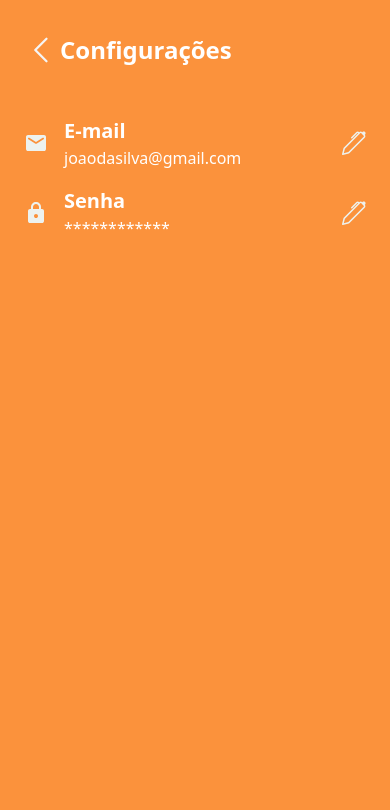
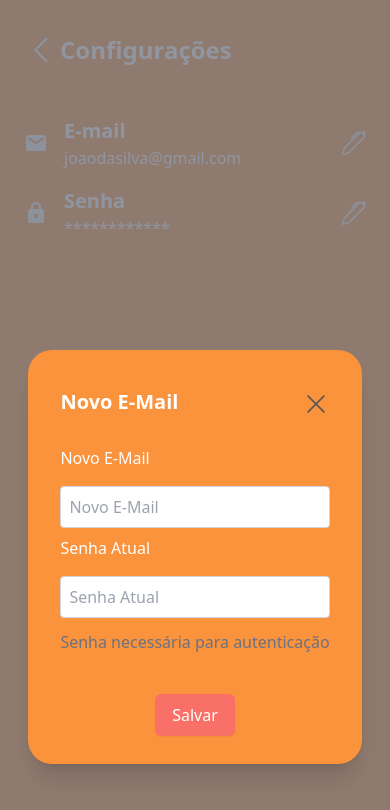
Before and after one commit to klsio22/easy-find, an Angular app: page /authentication in a window 390 px wide. Shown: the top 810 px of the page. Built offline with nearby package versions, Linux system fonts and the light colour scheme.

Commit message:
feat(authentication): create modal email

```diff
--- a/src/app/components/pages/account/authentication/authentication.component.html
+++ b/src/app/components/pages/account/authentication/authentication.component.html
@@ -1,6 +1,10 @@
-<div class="flex flex-col items-center rounded-lg shadow-md max-w-md mx-auto h-screen " *ngIf="!isModalOpen">
+<div class="flex flex-col items-center rounded-lg shadow-md max-w-md mx-auto h-screen " *ngIf="!showModal"
+  (close)="closeModalAuth()">
   <div class="bg-neon-carrot shadow-md p-6 h-full text-white w-full">
     <app-back-previous-screen [link]="'/account'" [title]="'Configurações'"></app-back-previous-screen>
+
+    <app-modal-edition [newEmail]="newEmail" [currentPassword]="currentPassword">
+    </app-modal-edition>
 
     <div class="flex items-center justify-between mb-4 mt-12">
       <div class="flex items-center">
@@ -36,36 +40,7 @@
       <span (click)="openModal()" onKeyPress="" onKeyDown="" onKeyUp="">
         <app-pen></app-pen>
       </span>
+    </div>
 
-    </div>
   </div>
 </div>
-
-
-<div class="fixed z-10 inset-0 overflow-y-auto" aria-labelledby="modal-title" aria-modal="true" *ngIf="isModalOpen">
-  <div class="flex items-end justify-center min-h-screen pt-4 px-4 pb-20 text-center sm:block sm:p-0">
-    <div class="fixed inset-0 bg-gray-500 bg-opacity-75 transition-opacity" aria-hidden="true" (click)="closeModal()"
-      onKeyPress="" onKeyDown="" onKeyUp=""></div>
-    <span class="hidden sm:inline-block sm:align-middle sm:h-screen" aria-hidden="true">&#8203;</span>
-    <div
-      class="inline-block align-bottom bg-white rounded-lg px-4 pt-5 pb-4 text-left overflow-hidden shadow-xl transform transition-all sm:my-8 sm:align-middle sm:max-w-lg sm:w-full">
-      <div class="bg-white px-4 pt-5 pb-4 sm:p-6 sm:pb-4">
-        <h3 class="text-lg leading-6 font-medium text-gray-900" id="modal-title">Novo E-Mail</h3>
-        <div class="mt-2">
-          <input type="text" placeholder="Novo E-Mail" [(ngModel)]="newEmail"
-            class="w-full p-2 border border-gray-300 rounded mt-2">
-          <input type="password" placeholder="Senha Atual" [(ngModel)]="currentPassword"
-            class="w-full p-2 border border-gray-300 rounded mt-2">
-          <p class="mt-1 text-sm text-gray-500">Senha necessária para autenticação</p>
-        </div>
-      </div>
-      <div class="bg-gray-50 px-4 py-3 sm:px-6 sm:flex sm:flex-row-reverse">
-        <button type="button"
-          class="w-full inline-flex justify-center rounded-md border border-transparent shadow-sm px-4 py-2 bg-red-600 text-base font-medium text-white hover:bg-red-700 focus:outline-none focus:ring-2 focus:ring-offset-2 focus:ring-red-500 sm:ml-3 sm:w-auto sm:text-sm"
-          (click)="closeModal()">
-          Salvar
-        </button>
-      </div>
-    </div>
-  </div>
-</div>
--- a/src/app/components/pages/account/authentication/authentication.component.ts
+++ b/src/app/components/pages/account/authentication/authentication.component.ts
@@ -1,27 +1,33 @@
-import { Component, Input, Output } from '@angular/core';
+import { Component } from '@angular/core';
 import { PenComponent } from '../../../../../assets/pen/pen.component';
 import { BackPreviousScreenComponent } from '../../../back-previous-screen/back-previous-screen.component';
+import { ModalEditionComponent } from './modal-edition/modal-edition.component';
+import { CommonModule } from '@angular/common';
 import { FormsModule } from '@angular/forms';
-import { CommonModule } from '@angular/common';
 
 @Component({
   selector: 'app-authentication',
   standalone: true,
-  imports: [PenComponent, BackPreviousScreenComponent, FormsModule,CommonModule],
+  imports: [
+    PenComponent,
+    BackPreviousScreenComponent,
+    ModalEditionComponent,
+    CommonModule,
+    FormsModule,
+  ],
   templateUrl: './authentication.component.html',
 })
 export class AuthenticationComponent {
   email: string = 'joaodasilva@gmail.com';
   newEmail: string = '';
   currentPassword: string = '';
-  isModalOpen: boolean = false;
+  showModal = false;
 
   openModal() {
-    this.isModalOpen = true;
-    console.log(this.isModalOpen);
+    this.showModal = true;
   }
 
-  closeModal() {
-    this.isModalOpen = false;
+  closeModalAuth() {
+    this.showModal = false;
   }
 }
--- /dev/null
+++ b/src/app/components/pages/account/authentication/modal-edition/modal-edition.component.html
@@ -0,0 +1,39 @@
+<div class="fixed z-10 inset-0 overflow-y-auto" aria-labelledby="modal-title" aria-modal="true">
+  <div class="flex items-end justify-center min-h-screen pt-4 px-4 pb-20 text-center sm:block sm:p-0">
+    <div class="fixed inset-0 bg-gray-500 bg-opacity-75 transition-opacity" aria-hidden="true" onKeyPress=""
+      onKeyDown="" onKeyUp=""></div>
+    <span class="hidden sm:inline-block sm:align-middle sm:h-screen" aria-hidden="true">&#8203;</span>
+    <div
+      class="flex flex-col justify-center items-center gap-3 align-bottom bg-neon-carrot  rounded-3xl px-4 pt-5 pb-4 text-left overflow-hidden shadow-xl transform transition-all sm:my-8 sm:align-middle sm:max-w-lg sm:w-full">
+      <div class="px-4 pt-5 pb-4 sm:p-6 sm:pb-4 flex flex-col gap-5">
+        <div class="flex justify-between items-start">
+          <h3 class="text-lg leading-6 text-light-900 text-3xl font-bold" id="modal-title">Novo E-Mail</h3>
+
+          <span>
+            <svg xmlns="http://www.w3.org/2000/svg" width="28" height="28" fill="#5a5858" viewBox="0 0 256 256">
+              <path
+                d="M205.66,194.34a8,8,0,0,1-11.32,11.32L128,139.31,61.66,205.66a8,8,0,0,1-11.32-11.32L116.69,128,50.34,61.66A8,8,0,0,1,61.66,50.34L128,116.69l66.34-66.35a8,8,0,0,1,11.32,11.32L139.31,128Z">
+              </path>
+            </svg>
+          </span>
+        </div>
+
+        <div class="mt-2 flex flex-col gap-2">
+          <label for="email" class="text-dark-900">Novo E-Mail</label>
+          <input type="text" placeholder="Novo E-Mail" [(ngModel)]="newEmail"
+            class="w-full p-2 border border-gray-300 rounded mt-2" id="email">
+          <label for="senha-atual" class="text-dark-800">Senha Atual</label>
+          <input type="password" placeholder="Senha Atual" [(ngModel)]="currentPassword"
+            class="w-full p-2 border border-gray-300 rounded mt-2" id="senha-atual">
+          <p class="mt-1 text-sm text-gray-500">Senha necessária para autenticação</p>
+        </div>
+      </div>
+      <div class="px-4 py-3 sm:px-6 sm:flex sm:flex-row-reverse">
+        <button type="button"
+          class="w-full inline-flex justify-center rounded-md border border-transparent shadow-sm px-4 py-2 bg-[#F97068] text-base font-medium text-white hover:bg-red-700 focus:outline-none focus:ring-2 focus:ring-offset-2  sm:ml-3 sm:w-auto sm:text-sm">
+          Salvar
+        </button>
+      </div>
+    </div>
+  </div>
+</div>
```
Also changed, not shown: src/app/components/pages/account/authentication/modal-edition/modal-edition.component.ts (added, +15 -0 lines).
